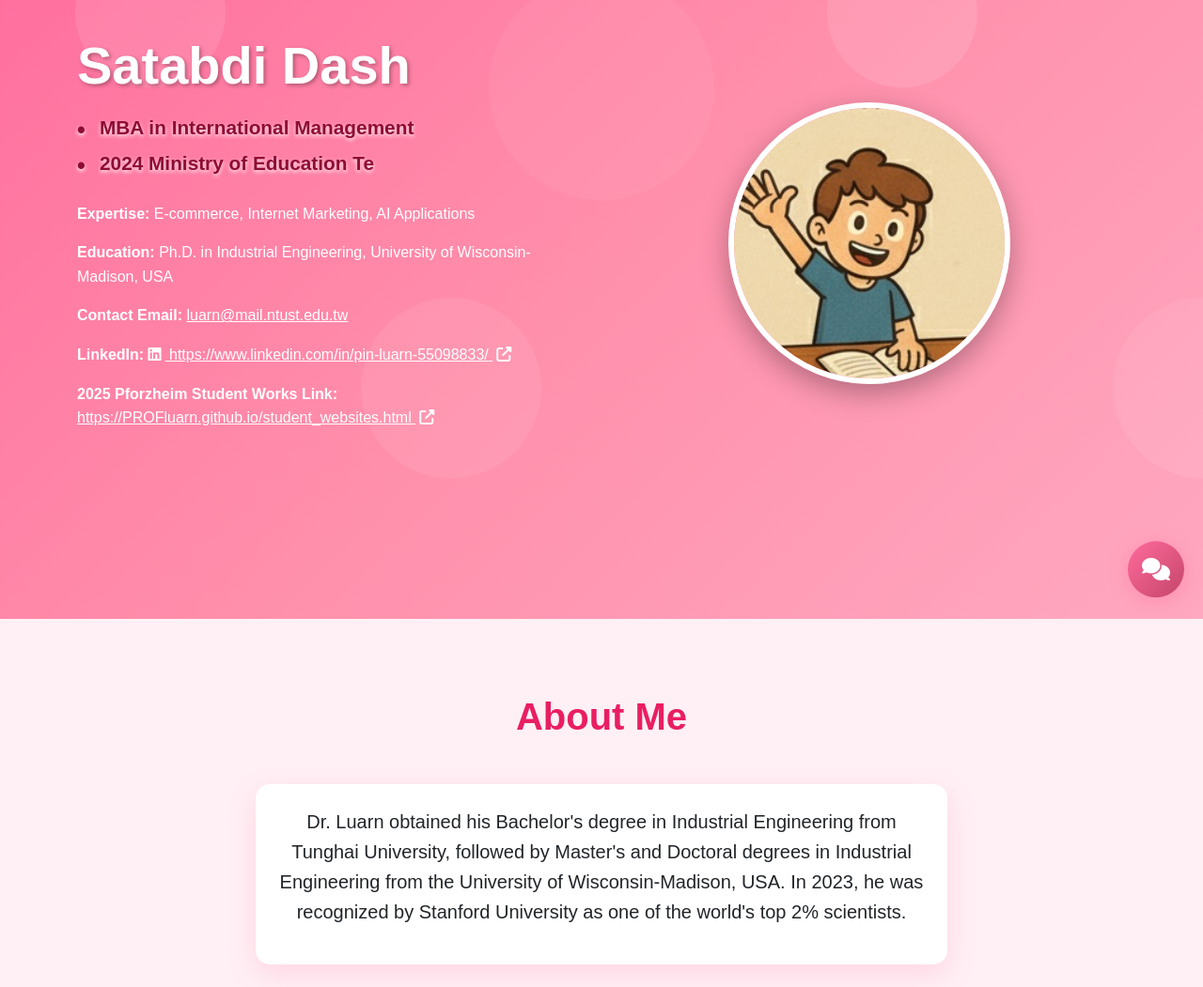
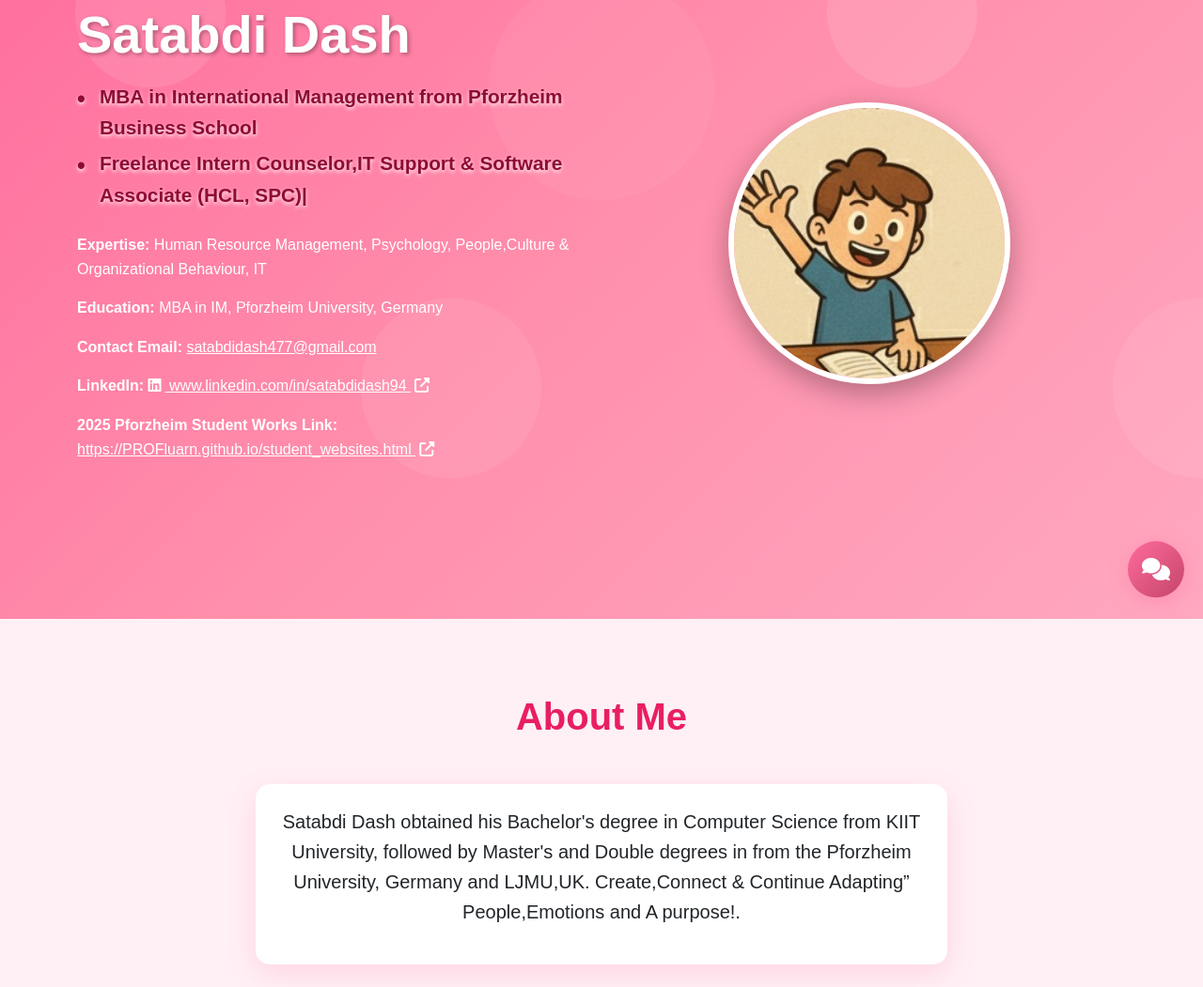
Before and after one commit to satabdidash46/satabdidash46.github.io, a plain HTML site: page index.html in a window 1280 px wide. Shown: the part 141-1192 px from the top of the page at 94% size. Drawn offline with nearby package versions, Linux system fonts and the light colour scheme.

Commit message:
Update index.html

```diff
--- a/index.html
+++ b/index.html
@@ -340,18 +340,18 @@
 // ====== User Profile Data Section - Please modify the content below ======
         const profileData = {
             name: "Satabdi Dash",
-            title1: "MBA in International Management ",
-            title2: "2024 Ministry of Education Te",
-            expertise: "E-commerce, Internet Marketing, AI Applications",
-            education: "Ph.D. in Industrial Engineering, University of Wisconsin-Madison, USA",
-            email: "luarn@mail.ntust.edu.tw",
-            linkedin: "https://www.linkedin.com/in/pin-luarn-55098833/",
-            about1: "Dr. Luarn obtained his Bachelor's degree in Industrial Engineering from Tunghai University, followed by",
-            about2: " Master's and Doctoral degrees in Industrial Engineering from the University of Wisconsin-Madison, USA.",
-            about3: "In 2023, he was recognized by Stanford University as one of the world's top 2% scientists.",
+            title1: "MBA in International Management from Pforzheim Business School ",
+            title2: "Freelance Intern Counselor,IT Support & Software Associate (HCL, SPC)|",
+            expertise: "Human Resource Management, Psychology, People,Culture & Organizational Behaviour, IT ",
+            education: "MBA in IM, Pforzheim University, Germany ",
+            email: "satabdidash477@gmail.com",
+            linkedin: "www.linkedin.com/in/satabdidash94",
+            about1: "Satabdi Dash obtained his Bachelor's degree in Computer Science from KIIT University, followed by",
+            about2: " Master's and Double degrees in from the Pforzheim University, Germany and LJMU,UK.",
+            about3: "Create,Connect & Continue Adapting” People,Emotions and A purpose!.",
             about4: "", // Add additional about content here if needed
             phone: "886-2-2737-6754",
-            location: "Office: T2-409<br>National Taiwan University of Science and Technology"
+            location: "Keplerstrasse 75, 75157, Pforzheim University,Germany"
         };
         // ====== User Profile Data Section End ======
     </script>
```
